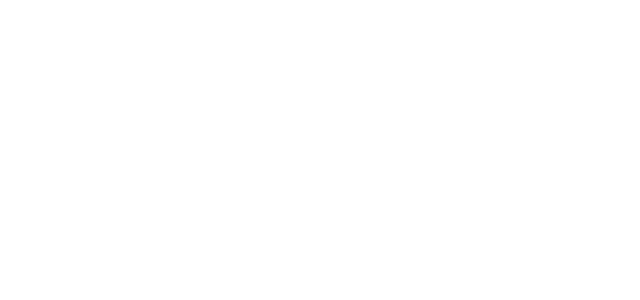
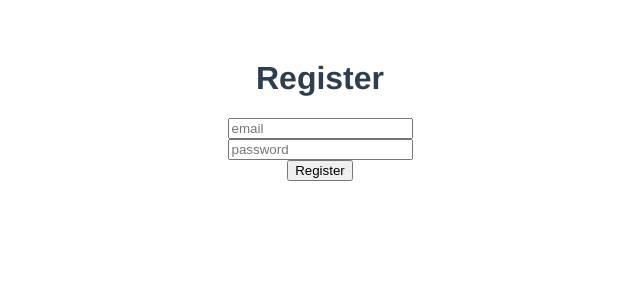
Before and after one commit to MikiWojak/tab-tracker-vue, a Vue app: page /register in a window 1280 px wide. Shown: the top 300 px of the page, without its empty margins (320-960 px from the left). Built offline with nearby package versions, Linux system fonts and the light colour scheme.

Commit message:
Simple registration
- Add Registration component and route to it
- Simply send credentials to the API
- Change Client Title in index.html

```diff
--- a/public/index.html
+++ b/public/index.html
@@ -5,7 +5,7 @@
         <meta http-equiv="X-UA-Compatible" content="IE=edge" />
         <meta name="viewport" content="width=device-width,initial-scale=1.0" />
         <link rel="icon" href="<%= BASE_URL %>favicon.ico" />
-        <title><%= htmlWebpackPlugin.options.title %></title>
+        <title>Tab Tracker</title>
     </head>
     <body>
         <noscript>
--- /dev/null
+++ b/src/components/Register.vue
@@ -0,0 +1,47 @@
+<template>
+    <div>
+        <h1>Register</h1>
+
+        <div>
+            <input
+                type="email"
+                name="email"
+                v-model="email"
+                placeholder="email"
+            />
+        </div>
+
+        <div>
+            <input
+                type="password"
+                name="password"
+                v-model="password"
+                placeholder="password"
+            />
+        </div>
+
+        <button @click="register">Register</button>
+    </div>
+</template>
+
+<script>
+import AuthenticationService from '@/services/AuthenticationService';
+
+export default {
+    data() {
+        return {
+            email: '',
+            password: ''
+        };
+    },
+
+    methods: {
+        async register() {
+            await AuthenticationService.register({
+                email: this.email,
+                password: this.password
+            });
+        }
+    }
+};
+</script>
--- a/src/router/index.js
+++ b/src/router/index.js
@@ -1,6 +1,7 @@
 import Vue from 'vue';
 import Router from 'vue-router';
 import Hello from '@/components/HelloWorld';
+import Register from '@/components/Register';
 
 Vue.use(Router);
 
@@ -12,6 +13,11 @@
             path: '/',
             name: 'hello',
             component: Hello
+        },
+        {
+            path: '/register',
+            name: 'register',
+            component: Register
         }
     ]
 });
```
